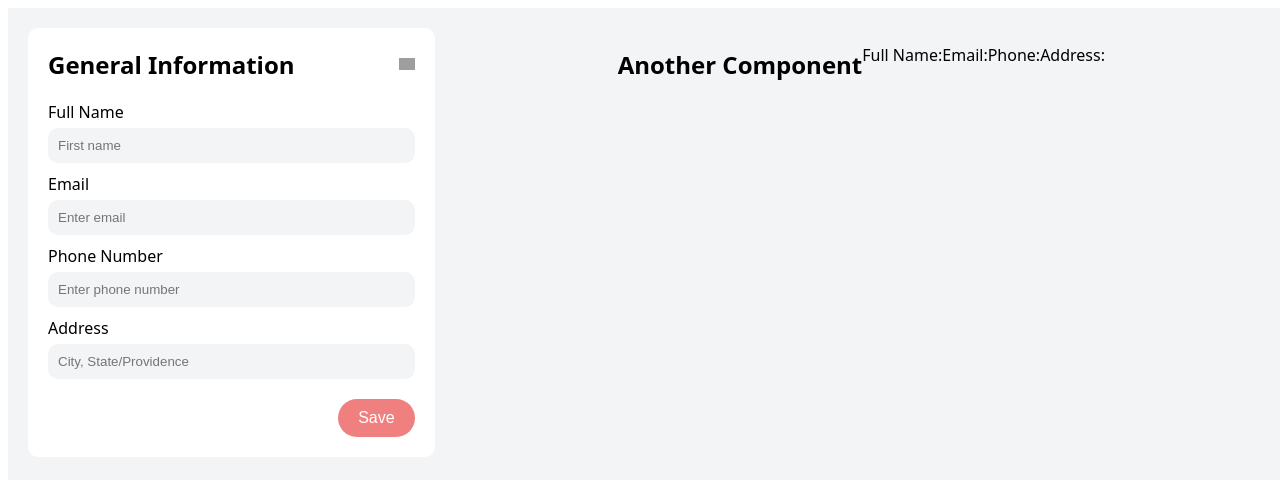
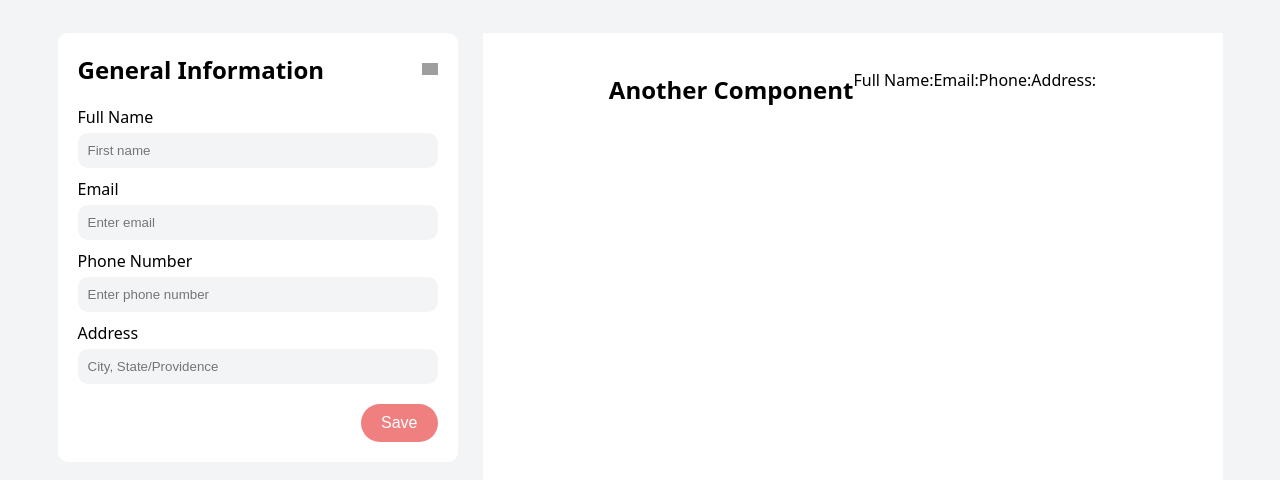
Before and after one commit to mosierkyle/impressify, a React (Vite) app: page / in a window 1280 px wide. Shown: the top 480 px of the page. Built offline with nearby package versions, Linux system fonts and the light colour scheme; grey boxes are pictures that could not be loaded.

Commit message:
Style Page look

```diff
--- a/package.json
+++ b/package.json
@@ -11,7 +11,8 @@
   },
   "dependencies": {
     "react": "^18.2.0",
-    "react-dom": "^18.2.0"
+    "react-dom": "^18.2.0",
+    "react-helmet": "^6.1.0"
   },
   "devDependencies": {
     "@types/react": "^18.2.43",
--- a/src/components/General.jsx
+++ b/src/components/General.jsx
@@ -1,4 +1,5 @@
 import { useState } from 'react';
+// import { Helmet } from 'react-helmet';
 import '../styles/General.css';
 
 function General({ formData, setFormData }) {
@@ -53,6 +54,12 @@ function General({ formData, setFormData }) {
 
   return (
     <div className="general">
+      {/* <Helmet>
+        <link
+          rel="stylesheet"
+          href="https://fonts.googleapis.com/css2?family=Material+Symbols+Outlined:opsz,wght,FILL,GRAD@24,400,0,0"
+        />
+      </Helmet> */}
       <div className="header-group">
         <h2 className="header">General Information</h2>
         {downUp == 0 ? (
@@ -114,8 +121,9 @@ function General({ formData, setFormData }) {
               </button>
             )}
             {editSave == 1 && (
-              <button className="button" onClick={handleEdit}>
+              <button className="button editBtn" onClick={handleEdit}>
                 Edit
+                {/* <span className="editSVG material-symbols-outlined">edit</span> */}
               </button>
             )}
           </div>
--- a/src/styles/App.css
+++ b/src/styles/App.css
@@ -1,17 +1,26 @@
 .app {
-  padding: 20px;
+  padding: 25px;
   margin: 0;
-  display: grid;
-  grid-template-columns: 1fr 2fr;
-  gap: 20px;
+  display: flex;
+  justify-content: center;
+  gap: 25px;
+  height: 95vh;
+  max-width: 1500px;
+  min-width: 750px;
 }
 
 .edit {
   display: flex;
-  justify-content: center;
+  justify-content: end;
+  width: max(20%, 400px);
 }
 
 .resume {
   display: flex;
   justify-content: center;
+  background-color: white;
+  padding: 20px;
+  /* align-items: center;
+  vertical-align: center; */
+  width: max(50%, 700px);
 }
--- a/src/styles/General.css
+++ b/src/styles/General.css
@@ -6,6 +6,7 @@
   padding: 20px;
   border-radius: 10px;
   /* box-shadow: 0 0px 15px rgba(0, 0, 0, 0.1); */
+  height: fit-content;
 }
 
 .header-group {
@@ -74,3 +75,14 @@
   cursor: pointer;
   width: fit-content;
 }
+
+/* .editBtn {
+  display: flex;
+  justify-content: space-between;
+}
+
+.editSVG {
+  height: 0px;
+  width: 3px;
+  transform: scale(0.75);
+} */
--- a/src/styles/index.css
+++ b/src/styles/index.css
@@ -1,10 +1,11 @@
-#root {
+:root {
   font-family: system-ui, -apple-system, BlinkMacSystemFont, 'Segoe UI', Roboto,
     Oxygen, Ubuntu, Cantarell, 'Open Sans', 'Helvetica Neue', sans-serif;
-  margin: 0;
-  padding: 0;
   box-sizing: border-box;
   background-color: rgb(243, 244, 246);
-  height: 100vh;
-  width: 100vw;
 }
+
+#root {
+  margin: 0 auto;
+  /* padding: 2rem; */
+}
```
